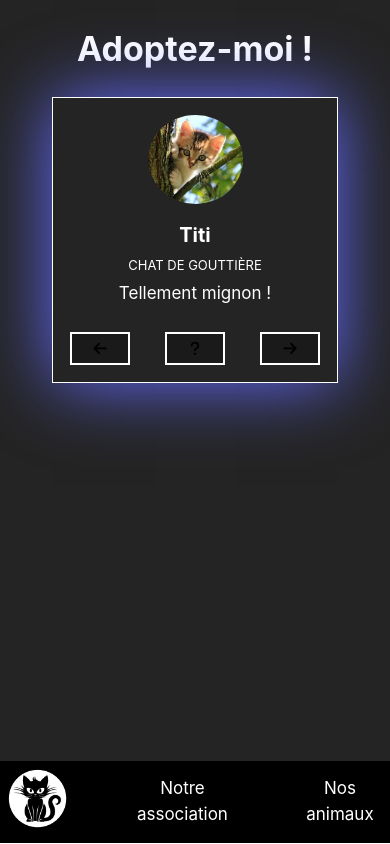
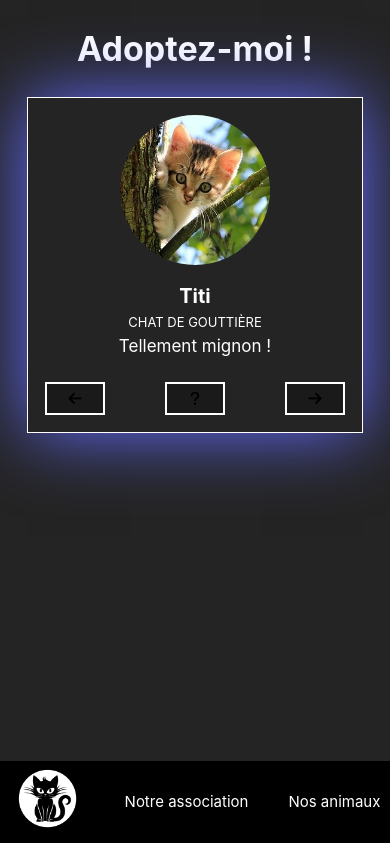
Before and after one commit to NatashaFinkel/cute-pet-project, a website built with Vite: page index.html in a window 390 px wide. Built offline with nearby package versions, Linux system fonts and the light colour scheme.

Commit message:
Fix : ajout et modification de css

```diff
--- a/src/style.css
+++ b/src/style.css
@@ -86,16 +86,16 @@ p {
   align-items: center;
   display: flex;
   flex-direction: column;
-  width: 300px;
-  height: 300px;
+  width: 400px;
+  height: 400px;
   padding: 2em;
   border: solid 1px #ffffff;
   box-shadow: 0 0 4em #646cff;
 }
 
 .pet-img {
-  width: 150px;
-  height: 150px;
+  width: 200px;
+  min-height: 200px;
   border-radius: 50%;
 }
 
@@ -162,14 +162,14 @@ button:active {
   }
 
   .card {
-    width: 250px;
-    height: 250px;
+    width: 300px;
+    height: 300px;
     padding: 1em;
   }
 
   .pet-img {
-    width: 95px;
-    height: auto;
+    width: 150px;
+    min-height: 150px;
   }
 
   h2 {
@@ -183,11 +183,6 @@ button:active {
 }
 
 @media screen and (max-width: 425px) {
-
-  #mobile-logo {
-    display: flex;
-  }
-
   #app {
     padding-bottom: 100px;
   }
@@ -195,6 +190,10 @@ button:active {
   nav {
     position: fixed;
     bottom: 0;
+  }
+
+  a {
+    font-size: 15px;
   }
 }
 
@@ -210,4 +209,9 @@ button:active {
   h1 {
     font-size: 25px;
   }
+
+  .card {
+    width: 250px;
+    min-height: 250px;
+  }
 }
```
